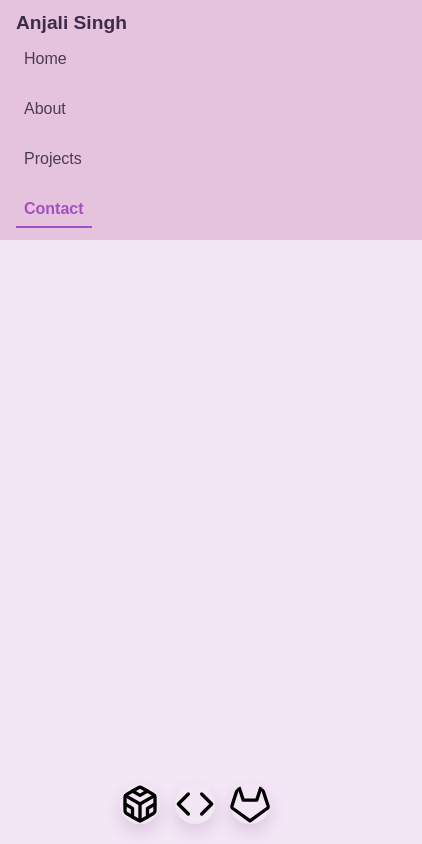
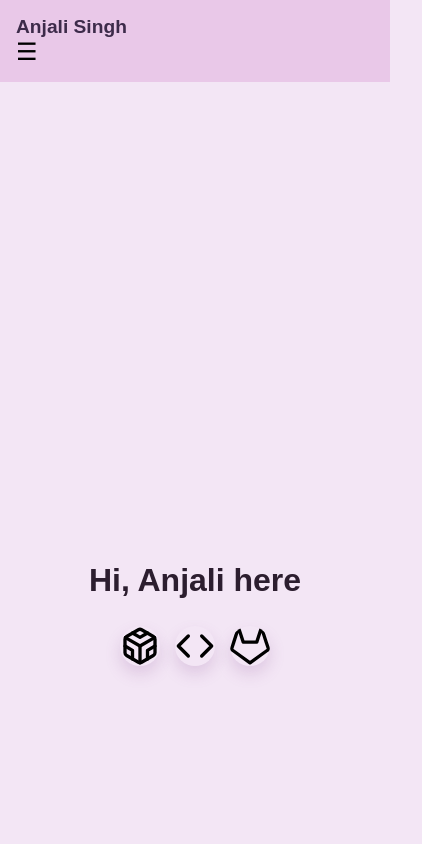
Before and after one commit to Anjalisinggh/portfolio, a React (Create React App) app: page / in a window 390 px wide. Shown: the top 844 px of the page, 422 px wide, since content can reach past the window. Built offline with nearby package versions, Linux system fonts and the light colour scheme.

Commit message:
Nav bar update

```diff
--- a/src/App.css
+++ b/src/App.css
@@ -6,15 +6,98 @@ body {
   scroll-behavior: smooth;
 }
 
+html {
+  scroll-behavior: smooth;
+}
+
+/* Navbar Styling */
 .navbar {
   position: sticky;
   top: 0;
+  display: flex;
+  justify-content: space-between;
+  align-items: center;
+  padding: 1rem;
+  background-color: #e9c8e8;
   z-index: 1000;
 }
 
+.container {
+  width: 100%;
+  display: flex;
+  justify-content: space-between;
+  flex-wrap: wrap;
+  align-items: center;
+}
+
+.navbar-left {
+  font-weight: bold;
+  font-size: 1.2rem;
+  color: #3d2b4a;
+}
+
+.navbar-right {
+  display: flex;
+  gap: 1rem;
+}
+
+.nav-link {
+  text-decoration: none;
+  color: #4d3a56;
+  padding: 0.5rem;
+  transition: color 0.3s ease, border-bottom 0.3s ease;
+  position: relative;
+}
+
+.nav-link.active {
+  font-weight: bold;
+  color: #6b21a8;
+  border-bottom: 2px solid #6b21a8;
+}
+
+/* Hamburger Menu */
+.hamburger {
+  display: none;
+  font-size: 1.5rem;
+  cursor: pointer;
+}
+
+@media (max-width: 768px) {
+  .hamburger {
+    display: block;
+  }
+
+  .navbar-right {
+    display: none;
+    flex-direction: column;
+    align-items: flex-start;
+    background-color: #e9c8e8;
+    position: absolute;
+    top: 60px;
+    right: 20px;
+    padding: 1rem;
+    border-radius: 8px;
+    box-shadow: 0 0 10px rgba(0, 0, 0, 0.2);
+  }
+
+  .navbar-right.open {
+    display: flex;
+  }
+
+  .nav-link {
+    margin: 0.5rem 0;
+  }
+
+  .container {
+    flex-direction: column;
+    align-items: flex-start;
+  }
+}
+
+/* Section Styling */
 .section {
   min-height: 100vh;
-  padding: 100px 20px 40px;
+  padding: 100px 20px;
   color: #2c1e2f;
   display: flex;
   flex-direction: column;
@@ -22,6 +105,7 @@ body {
   justify-content: center;
 }
 
+/* SVG Animation */
 .svg {
   display: flex;
   gap: 15px;
@@ -39,6 +123,7 @@ body {
   box-shadow: 0 8px 16px rgba(140, 80, 150, 0.2);
 }
 
+/* Fade In Text */
 .fade-in {
   animation: fadeInUp 1.5s ease-in-out forwards;
   animation-delay: 0.6s;
@@ -48,28 +133,7 @@ body {
   margin-top: 20px;
 }
 
-@keyframes fadeInDown {
-  from {
-    opacity: 0;
-    transform: translateY(-20px);
-  }
-  to {
-    opacity: 1;
-    transform: translateY(0);
-  }
-}
-
-@keyframes fadeInUp {
-  from {
-    opacity: 0;
-    transform: translateY(20px);
-  }
-  to {
-    opacity: 1;
-    transform: translateY(0);
-  }
-}
-
+/* About Section */
 .about-section {
   display: flex;
   justify-content: center;
@@ -126,96 +190,25 @@ body {
   }
 }
 
-.section {
-  padding: 100px 20px;
-}
-
-.nav-link.active {
-  font-weight: bold;
-  color: #a44fc4 !important;
-  border-bottom: 2px solid #a44fc4;
-}
-
-.navbar {
-  background-color: #f2d3ec;
-  z-index: 1000;
-}
-
-html {
-  scroll-behavior: smooth;
-}
-
-/* Navbar Styling */
-.navbar {
-  background-color: #e6c3dc;
-  padding: 0.75rem 1rem;
-  display: flex;
-  align-items: center;
-  width: 100%;
-  z-index: 1000;
-}
-
-.container {
-  width: 100%;
-  display: flex;
-  justify-content: space-between;
-  flex-wrap: wrap;
-  align-items: center;
-}
-
-.navbar-left {
-  font-weight: 600;
-  font-size: 1.2rem;
-  color: #3d2b4a;
-}
-
-.navbar-right {
-  display: flex;
-  gap: 1rem;
-}
-
-.nav-link {
-  text-decoration: none;
-  color: #4d3a56;
-  padding: 0.5rem;
-  transition: color 0.3s ease, border-bottom 0.3s ease;
-}
-
-.nav-link.active {
-  font-weight: bold;
-  color: #a44fc4;
-  border-bottom: 2px solid #a44fc4;
-}
-
-/* Responsive: Stack nav items on smaller screens */
-@media (max-width: 768px) {
-  .navbar-right {
-    flex-direction: column;
-    align-items: flex-start;
-    width: 100%;
-    margin-top: 0.5rem;
+/* Animations */
+@keyframes fadeInDown {
+  from {
+    opacity: 0;
+    transform: translateY(-20px);
   }
-
-  .container {
-    flex-direction: column;
-    align-items: flex-start;
+  to {
+    opacity: 1;
+    transform: translateY(0);
   }
 }
 
-/* Smooth scroll and section spacing */
-html {
-  scroll-behavior: smooth;
+@keyframes fadeInUp {
+  from {
+    opacity: 0;
+    transform: translateY(20px);
+  }
+  to {
+    opacity: 1;
+    transform: translateY(0);
+  }
 }
-
-.section {
-  padding: 100px 20px;
-}
-
-.fade-in {
-  animation: fadeIn 1.5s ease-in;
-}
-
-@keyframes fadeIn {
-  from { opacity: 0; transform: translateY(20px); }
-  to { opacity: 1; transform: translateY(0); }
-}
--- a/src/App.js
+++ b/src/App.js
@@ -3,6 +3,7 @@ import { useEffect, useState } from 'react';
 
 function App() {
   const [activeSection, setActiveSection] = useState("home");
+  const [menuOpen, setMenuOpen] = useState(false); // New state
 
   useEffect(() => {
     const handleScroll = () => {
@@ -18,20 +19,26 @@ function App() {
     return () => window.removeEventListener("scroll", handleScroll);
   }, []);
 
+  const toggleMenu = () => setMenuOpen(!menuOpen);
+
   return (
     <>
-      {/* Fixed Navbar */}
+      {/* Navbar */}
       <nav className="navbar fixed-top shadow-sm">
         <div className="container">
           <div className="navbar-left">Anjali Singh</div>
-          <div className="navbar-right">
+
+          <div className="hamburger" onClick={toggleMenu}>
+            ☰
+          </div>
+
+          <div className={`navbar-right ${menuOpen ? 'open' : ''}`}>
             {["home", "about", "projects", "contact"].map((section) => (
               <a
                 key={section}
                 href={`#${section}`}
-                className={`nav-link ${
-                  activeSection === section ? "active" : ""
-                }`}
+                className={`nav-link ${activeSection === section ? "active" : ""}`}
+                onClick={() => setMenuOpen(false)} // Close menu on click
               >
                 {section.charAt(0).toUpperCase() + section.slice(1)}
               </a>
@@ -39,6 +46,8 @@ function App() {
           </div>
         </div>
       </nav>
+
+
 
       {/* Sections */}
       <section id="home" className="section">
```
